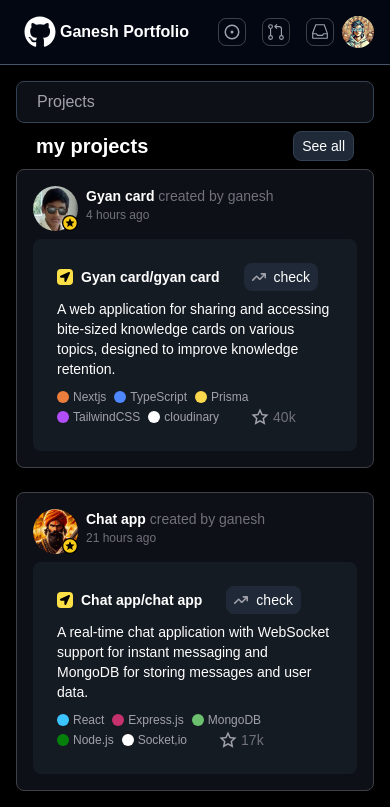
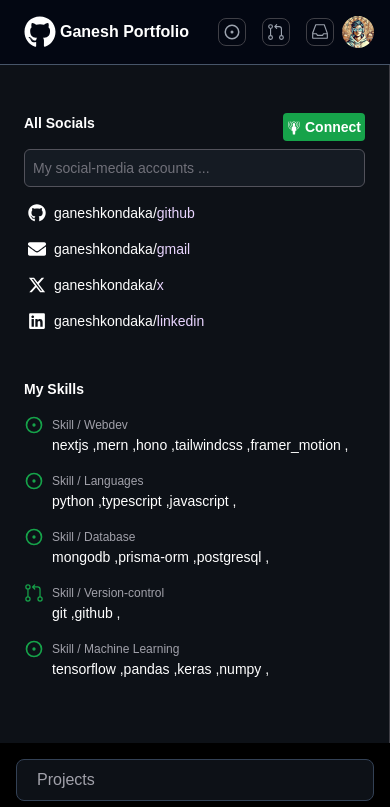
Before and after one commit to ganeshkondaka/portfolio_GH, a Next.js app: page / in a window 390 px wide. Shown: the top 807 px of the page. Built offline with nearby package versions, Linux system fonts and the light colour scheme.

Commit message:
changed order

```diff
--- a/app/components/sections/Right_second.tsx
+++ b/app/components/sections/Right_second.tsx
@@ -44,18 +44,6 @@
       </div>
 
       <div className='mt-10  p-4 border border-slate-600 rounded-lg bg-[#0D1117]'>
-        <p className='text-lg font-bold'>Experience</p>
-        <p className='p-2'>Smartbridge</p>
-        <div className='flex items-center px-2 gap-3'>
-          <FaSuitcase className='text-md text-zinc-500' />
-          <div className='flex flex-col text-zinc-400'>
-            <p >Ai ml intern</p>
-            <p className='text-[11px]'>2023-2024</p>
-          </div>
-        </div>
-      </div>
-
-      <div className='mt-10  p-4 border border-slate-600 rounded-lg bg-[#0D1117]'>
         <p className='text-lg font-bold'>Accolade</p>
         <p className='p-2 text-md'><FaGithub className='inline'/> Contributed to Spectrum-UI </p>
         <div className='flex items-center px-4 gap-3 mt-2'>
@@ -71,6 +59,18 @@
           </div>
         </div>
       </div>
+
+      <div className='mt-10  p-4 border border-slate-600 rounded-lg bg-[#0D1117]'>
+        <p className='text-lg font-bold'>Experience</p>
+        <p className='p-2'>Smartbridge</p>
+        <div className='flex items-center px-2 gap-3'>
+          <FaSuitcase className='text-md text-zinc-500' />
+          <div className='flex flex-col text-zinc-400'>
+            <p >Ai ml intern</p>
+            <p className='text-[11px]'>2023-2024</p>
+          </div>
+        </div>
+      </div>
     </div>
   )
 }
--- a/app/page.tsx
+++ b/app/page.tsx
@@ -7,7 +7,7 @@
   return (
     <div className="flex flex-col lg:flex-row min-h-screen w-screen bg-black">
       {/* Left Column */}
-      <div className="text-white flex flex-col w-full lg:w-[430px] border-r border-zinc-700 lg:h-screen lg:sticky lg:top-0 px-6 py-12 bg-[#0D1117] order-2 lg:order-none">
+      <div className="text-white flex flex-col w-full lg:w-[430px] border-r border-zinc-700 lg:h-screen lg:sticky lg:top-0 px-6 py-12 bg-[#0D1117] order-1 lg:order-none">
         <div className="mb-8">
           <Left_top />
         </div>
@@ -17,7 +17,7 @@
       </div>
 
       {/* Second Container (Middle + Right Column) */}
-      <div className="p-4 lg:p-10 w-full flex flex-col lg:flex-row text-black dark:text-white order-1 lg:order-none">
+      <div className="p-4 lg:p-10 w-full flex flex-col lg:flex-row text-black dark:text-white order-2 lg:order-none">
         {/* Middle Column */}
         <div className="flex-1 lg:w-4/6 overflow-y-auto lg:pr-6">
           <Right_first />
```
